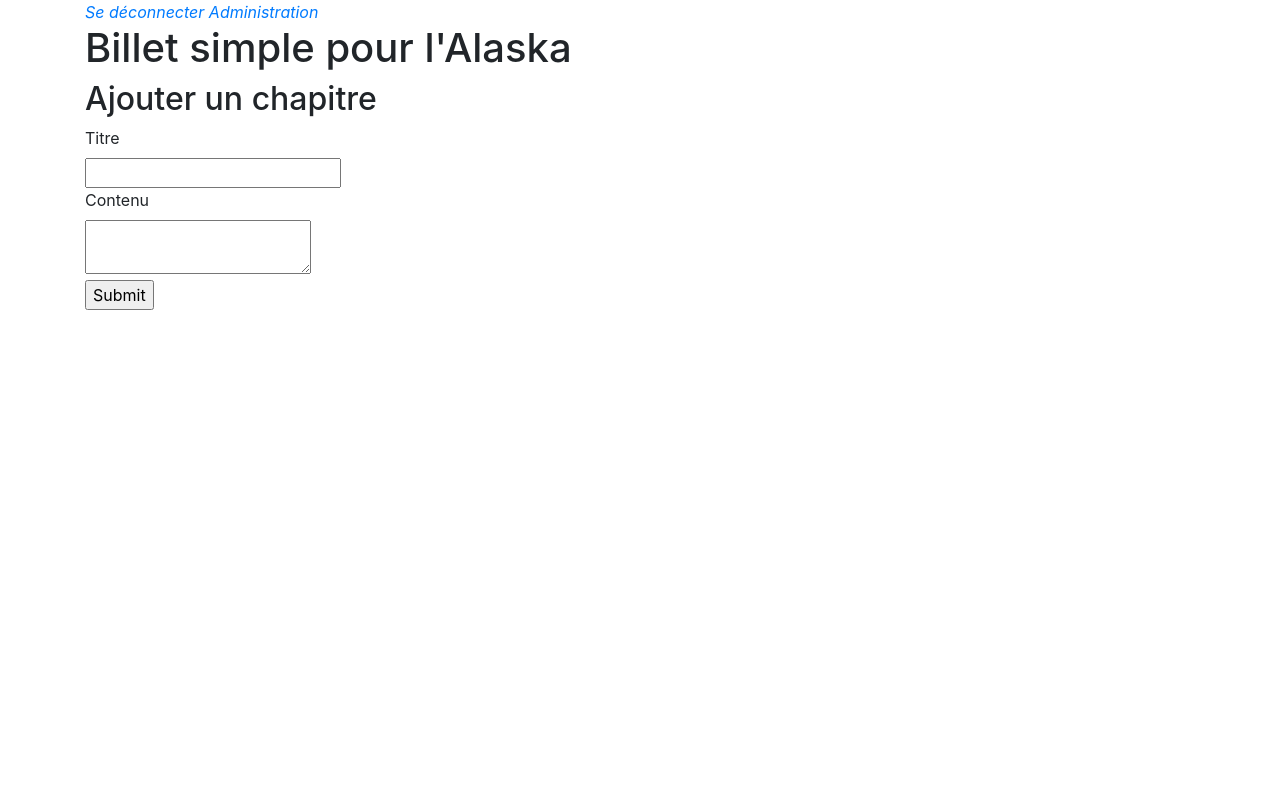
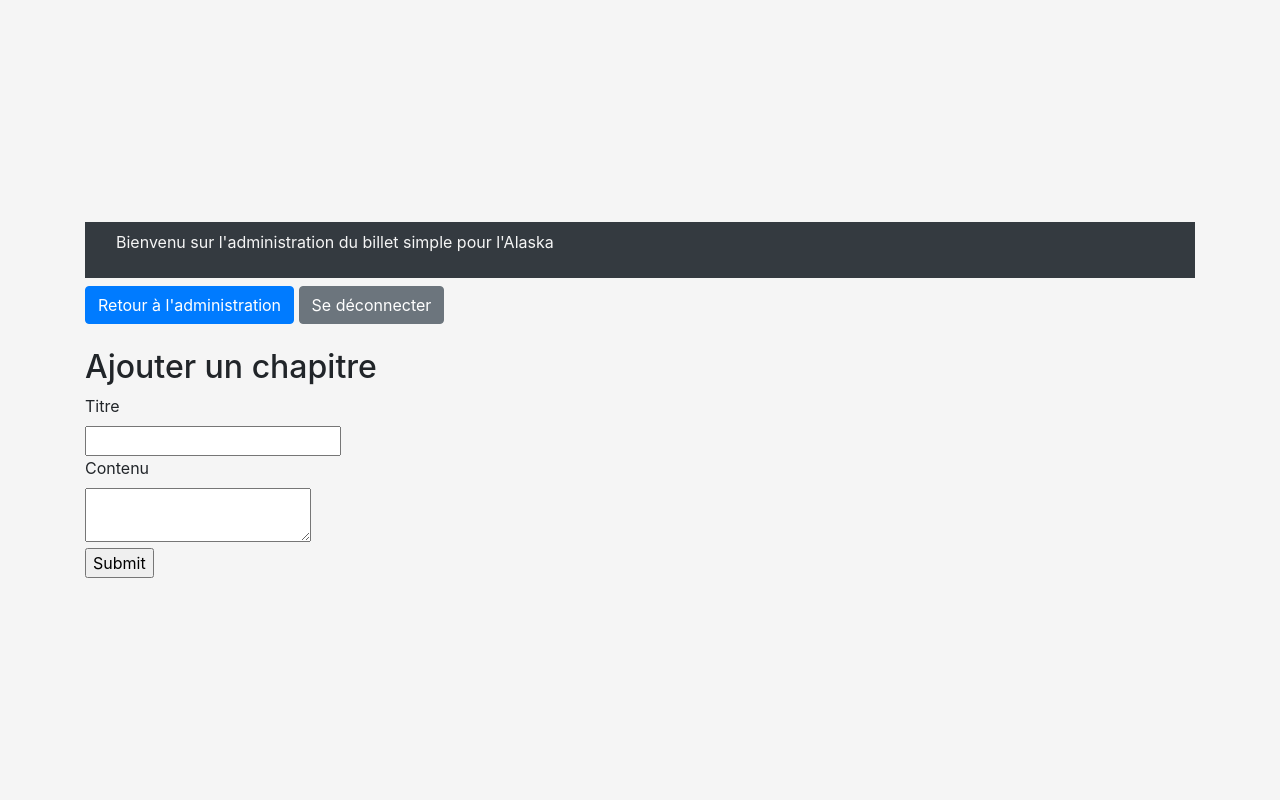
Before and after one commit to skalinkine/projet_3, a PHP site: page /view/backend/newPostView.php in a window 1280 px wide. Run offline with PHP 8.4, Linux system fonts and the light colour scheme; some libraries are stand-ins or nearby versions.

Commit message:
ajout du css

```diff
--- /dev/null
+++ b/public/css/style.css
@@ -0,0 +1,93 @@
+:root {
+  --input-padding-x: .75rem;
+  --input-padding-y: .75rem;
+}
+
+html,
+
+body {
+  height: 100%;
+  background-color : #004085;
+}
+
+body {
+  display: -ms-flexbox;
+  display: -webkit-box;
+  display: flex;
+  -ms-flex-align: center;
+  -ms-flex-pack: center;
+  -webkit-box-align: center;
+  align-items: center;
+  -webkit-box-pack: center;
+  justify-content: center;
+  padding-top: 40px;
+  padding-bottom: 40px;
+  background-color: #f5f5f5;
+}
+
+.form-signin {
+  width: 100%;
+  max-width: 420px;
+  padding: 15px;
+  margin: 0 auto;
+}
+
+.form-label-group {
+  position: relative;
+  margin-bottom: 1rem;
+}
+
+.form-label-group > input,
+.form-label-group > label {
+  padding: var(--input-padding-y) var(--input-padding-x);
+}
+
+.form-label-group > label {
+  position: absolute;
+  top: 0;
+  left: 0;
+  display: block;
+  width: 100%;
+  margin-bottom: 0; /* Override default `<label>` margin */
+  line-height: 1.5;
+  color: #495057;
+  border: 1px solid transparent;
+  border-radius: .25rem;
+  transition: all .1s ease-in-out;
+}
+
+.form-label-group input::-webkit-input-placeholder {
+  color: transparent;
+}
+
+.form-label-group input:-ms-input-placeholder {
+  color: transparent;
+}
+
+.form-label-group input::-ms-input-placeholder {
+  color: transparent;
+}
+
+.form-label-group input::-moz-placeholder {
+  color: transparent;
+}
+
+.form-label-group input::placeholder {
+  color: transparent;
+}
+
+.form-label-group input:not(:placeholder-shown) {
+  padding-top: calc(var(--input-padding-y) + var(--input-padding-y) * (2 / 3));
+  padding-bottom: calc(var(--input-padding-y) / 3);
+}
+
+.form-label-group input:not(:placeholder-shown) ~ label {
+  padding-top: calc(var(--input-padding-y) / 3);
+  padding-bottom: calc(var(--input-padding-y) / 3);
+  font-size: 12px;
+  color: #777;
+}
+
+.accroche {
+    color: #f5f5f5;
+}
--- a/view/backend/newPostView.php
+++ b/view/backend/newPostView.php
@@ -1,10 +1,20 @@
 <?php ob_start(); ?>
-<em><a href="index.php?action=dashboard">Administration</a></em>
+
 
 <?php $title = 'Nouveau chapitre'; ?>
 
 
-<h1>Billet simple pour l'Alaska</h1>
+<header>
+            <div class="navbar navbar-dark bg-dark box-shadow">
+                <div class="container d-flex justify-content-between">
+                <p class="accroche">Bienvenu sur l'administration du billet simple pour l'Alaska</p>
+                </div>
+            </div>
+        </header>
+            <p>
+            <a href="index.php?action=dashboard" class="btn btn-primary my-2">Retour à l'administration</a>
+            <a href="index.php?action=disconnect" class="btn btn-secondary my-2">Se déconnecter</a>
+          </p>
 
 
     <h2>Ajouter un chapitre</h2>
--- a/view/backend/templateAdmin.php
+++ b/view/backend/templateAdmin.php
@@ -4,15 +4,16 @@
         <meta charset="utf-8" />
         <meta name="viewport" content="width=device-width, initial-scale=1, shrink-to-fit=no">
         <title><?= $title ?></title>
-        <link href="public/css/bootstrap.min.css" rel="stylesheet">
+        <link href="public/css/bootstrap.css" rel="stylesheet">
+        <link href="public/css/style.css" rel="stylesheet">
         <script src="https://cloud.tinymce.com/stable/tinymce.min.js"></script>
   <script>tinymce.init({ selector:'textarea' });</script>
     </head>
 
     <body>
         <div class="container">
-        <em><a href="index.php?action=disconnect">Se déconnecter</a></em>
         <?= $content ?>
         </div>
+
     </body>
 </html>
--- a/view/frontend/postView.php
+++ b/view/frontend/postView.php
@@ -1,8 +1,7 @@
 <?php $title = htmlspecialchars($post['title']); ?>
 
 <?php ob_start(); ?>
-<h1>Billet simple pour l'Alaska</h1>
-<h2><a href="index.php">Retour à la liste des chapitres</a></h2>
+
 
 <div class="news">
     <h3>
```
Also changed, not shown: public/css/album.css (added, +39 -0 lines), view/backend/AdminView.php (+20 -9 lines), view/backend/deletePostView.php (+13 -4 lines), view/backend/loginView.php (+24 -17 lines), view/backend/updatePostView.php (+12 -2 lines), view/frontend/listPostsView.php (+17 -14 lines), view/frontend/template.php (+32 -1 lines), public/css/bootstrap.min.css, 1 other file.
